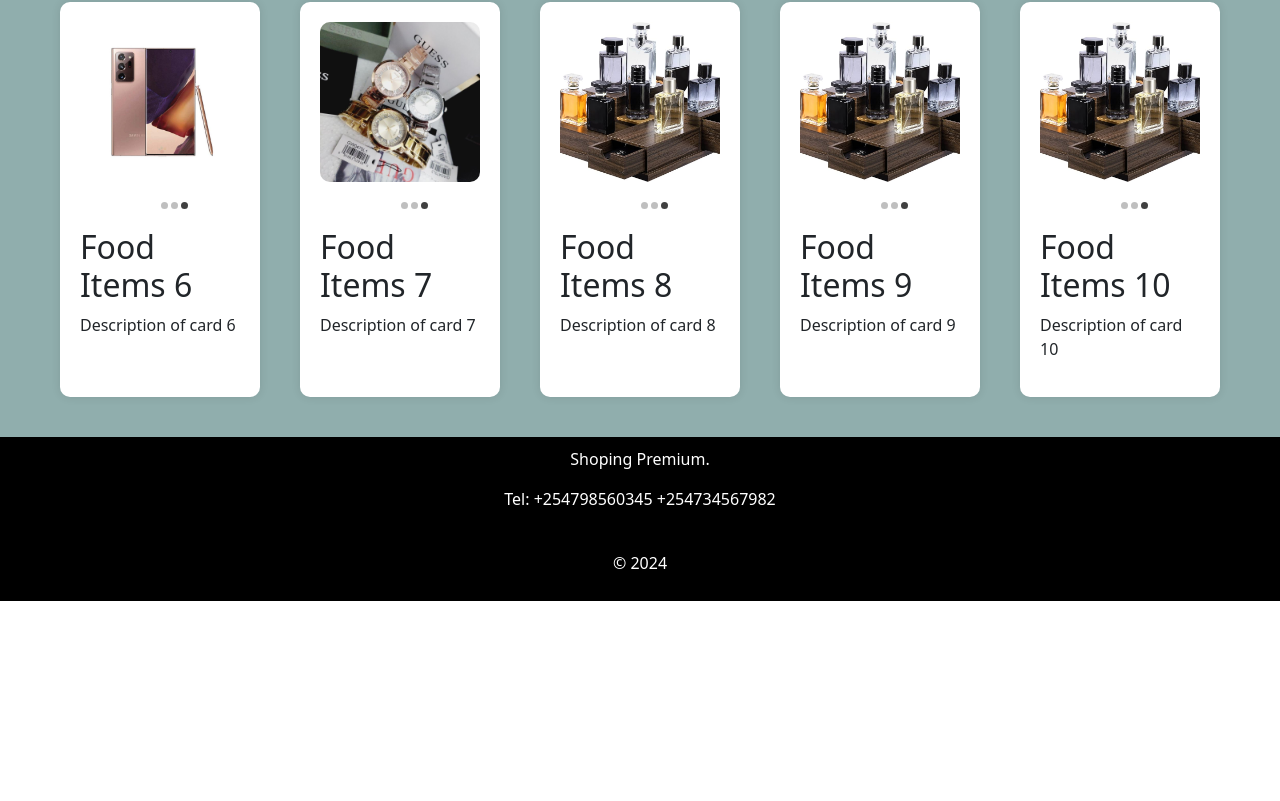
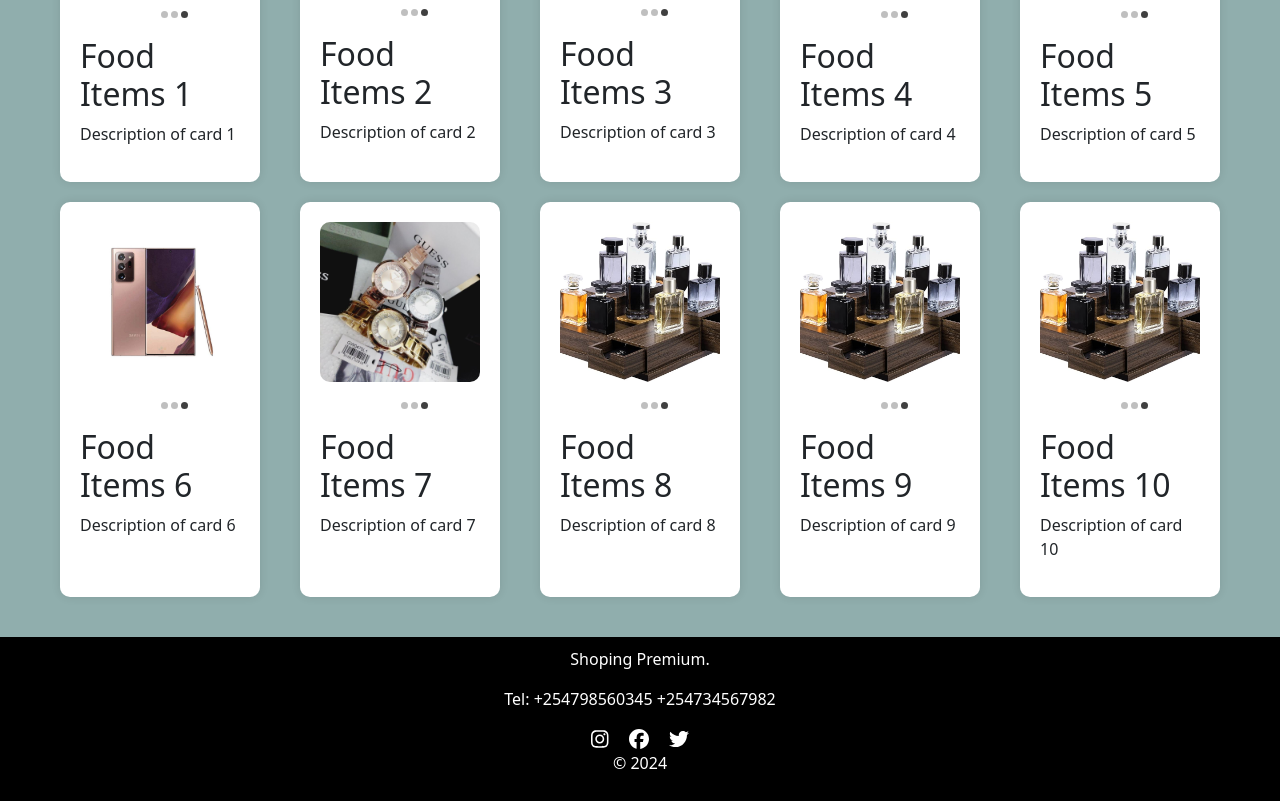
Before and after one commit to Felix-svg/Shopcrawl, a React (Create React App) app in the folder client/: page / in a window 1280 px wide. Shown: the part 933-1734 px from the top of the page. Before the commit the page ends 1534 px from the top, so only its background shows below. Built offline with nearby package versions, Linux system fonts and the light colour scheme.

Commit message:
updating the fthome

```diff
--- a/client/src/components/Footer.js
+++ b/client/src/components/Footer.js
@@ -8,13 +8,13 @@ function Footer() {
             <p> Shoping Premium. </p>
             <p>Tel: +254798560345 +254734567982</p>
             <div>
-                <a href="https://www.instagram.com/k.e.m.u.n.t.o/" target="_blank" rel="noopener noreferrer" style={{ color: 'black', margin: '0 10px' }}>
+                <a href="https://www.instagram.com/k.e.m.u.n.t.o/" target="_blank" rel="noopener noreferrer" style={{ color: 'white', margin: '0 10px' }}>
                     <FontAwesomeIcon icon={faInstagram} size="lg" />
                 </a>
-                <a href="https://www.facebook.com/kemunto/" target="_blank" rel="noopener noreferrer" style={{ color: 'black', margin: '0 10px' }}>
+                <a href="https://www.facebook.com/kemunto/" target="_blank" rel="noopener noreferrer" style={{ color: 'white', margin: '0 10px' }}>
                     <FontAwesomeIcon icon={faFacebook} size="lg" />
                 </a>
-                <a href="https://www.twitter.com" target="_blank" rel="noopener noreferrer" style={{ color: 'black', margin: '0 10px' }}>
+                <a href="https://www.twitter.com" target="_blank" rel="noopener noreferrer" style={{ color: 'white', margin: '0 10px' }}>
                     <FontAwesomeIcon icon={faTwitter} size="lg" />
                 </a>
                 <p>© 2024 </p>
--- a/client/src/components/Home.js
+++ b/client/src/components/Home.js
@@ -28,7 +28,7 @@ function Home() {
     ];
 
     return (
-        <div style={{ backgroundColor: '#90AEAD', minHeight: '90vh', padding: '20px' }}>
+        <div style={{ backgroundColor: '#90AEAD', minHeight: '150vh', padding: '20px' }}>
             {/* Navbar */}
             <nav style={{ color: 'black', padding: '10px 20px' }}>
                 <ul style={{ listStyle: 'none', display: 'flex', justifyContent: 'center', alignItems: 'center' }}>
@@ -45,7 +45,7 @@ function Home() {
             </nav>
 
             {/* Slideshow */}
-            <div style={{ position: 'relative', width: '100%', height: '400px', overflow: 'hidden' }}>
+            <div style={{ position: 'relative', width: '100%', height: '600px', overflow: 'hidden' }}>
                 <Slide easing="ease" duration={2000} transitionDuration={500} infinite={true} indicators={true} arrows={false} autoplay={true}>
                     {images.map((each, index) => (
                         <div key={index} className="each-slide" style={{ position: 'relative', width: '100%', height: '600px', backgroundSize: 'cover', backgroundPosition: 'center', backgroundImage: `url(${each})` }}>
```
